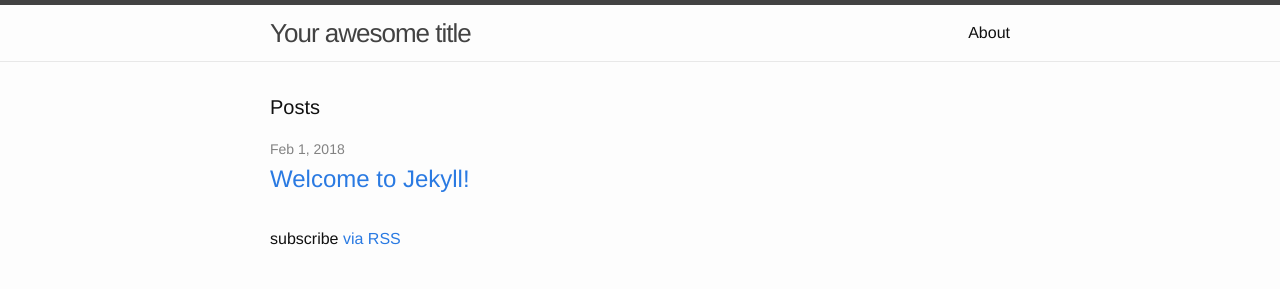
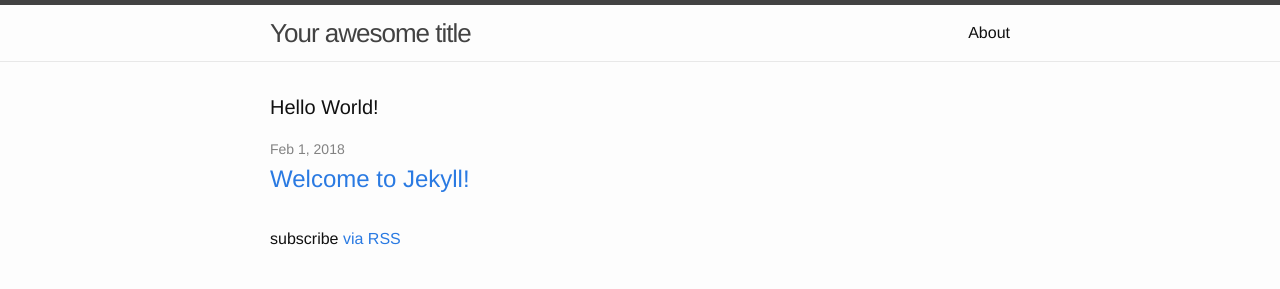
Before and after one commit to asdelacr/asdelacr.github.io, a Jekyll site: the page built from index.html, in a window 1280 px wide. Shown: the top 289 px of the page. Built offline with Jekyll 4.4.1, drawn with Linux system fonts in a browser that asks for light colours.

Commit message:
updated title

```diff
--- a/index.html
+++ b/index.html
@@ -4,7 +4,7 @@
 
 <div class="home">
 
-  <h1 class="page-heading">Posts</h1>
+  <h1 class="page-heading">Hello World!</h1>
 
   <ul class="post-list">
     {% for post in site.posts %}
```
